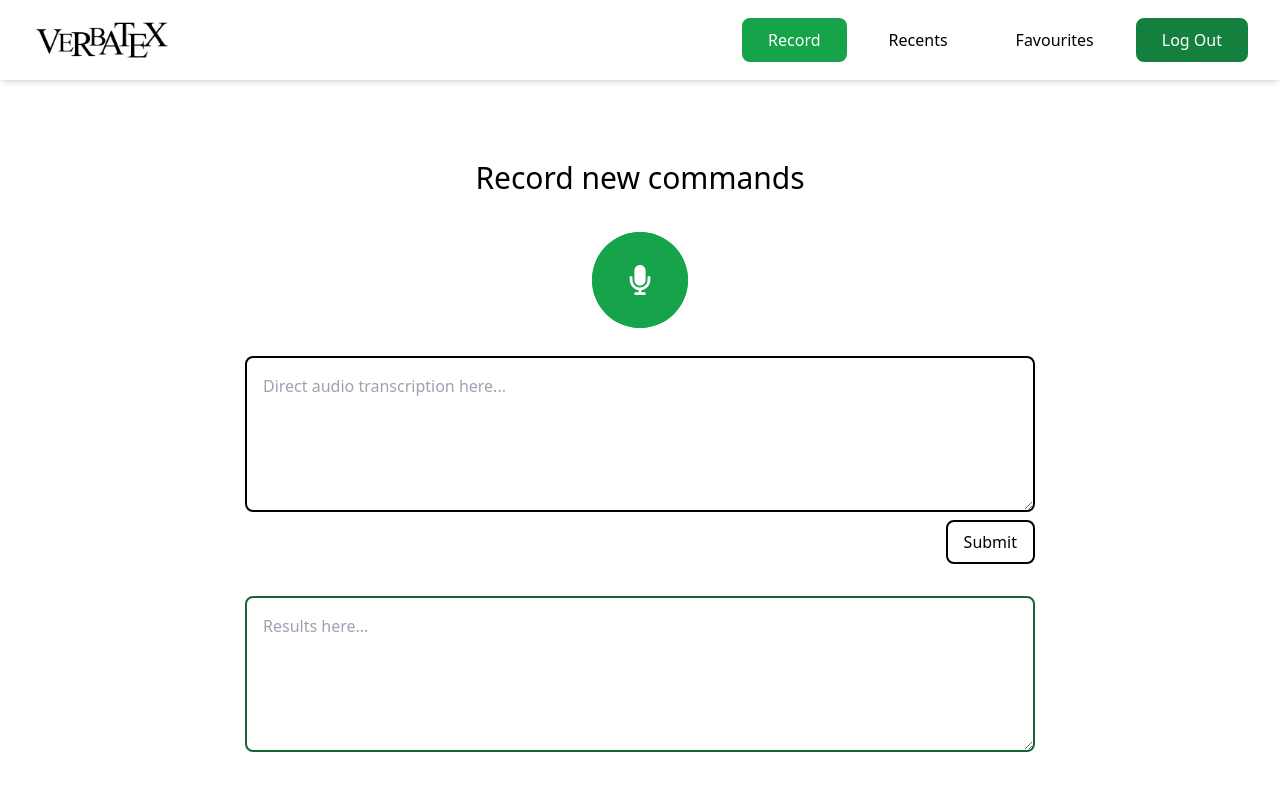
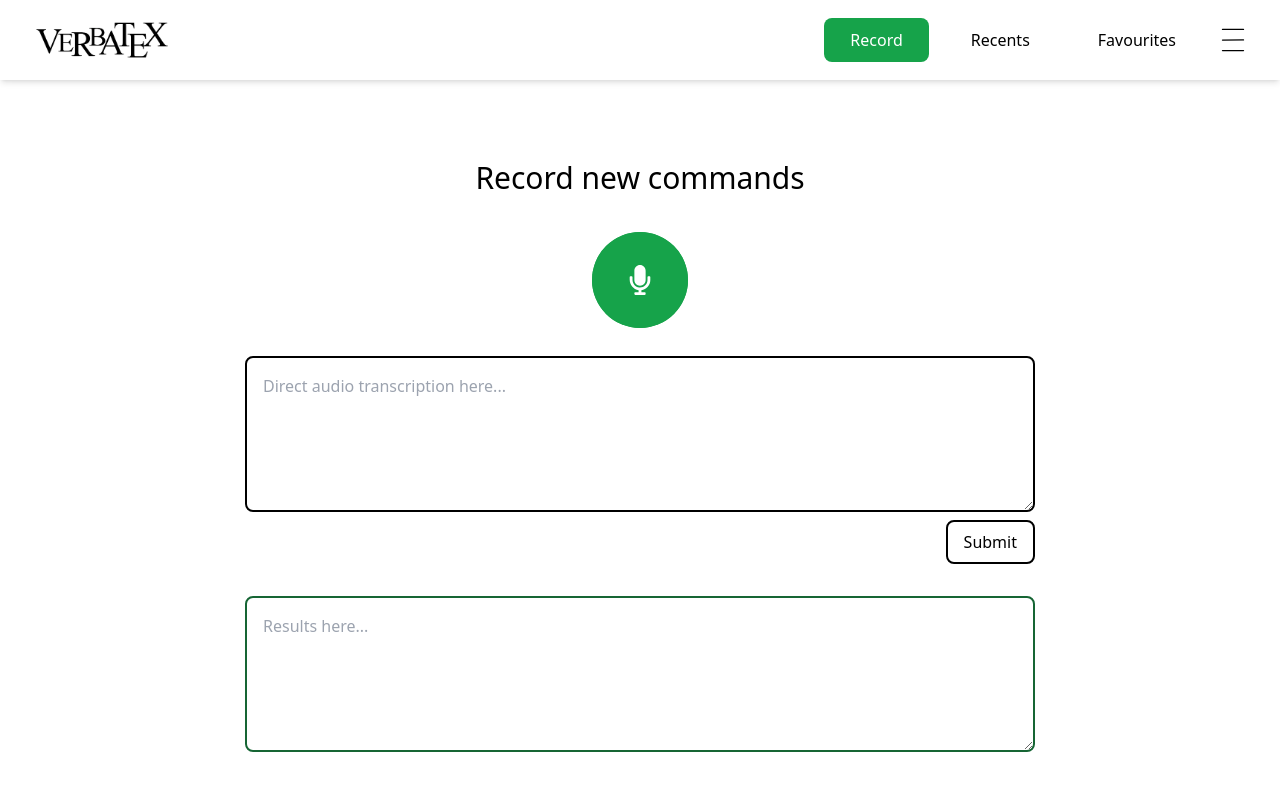
Before and after one commit to leozhang14/VerbaTeX, a React (Vite) app in the folder frontend/: page /record in a window 1280 px wide. Shown: the top 790 px of the page. Built offline with nearby package versions, Linux system fonts and the light colour scheme; no server answers.

Commit message:
added dropdown

```diff
--- /dev/null
+++ b/frontend/src/components/Dropdown.tsx
@@ -0,0 +1,80 @@
+import { useState } from "react";
+import { CiMenuBurger } from "react-icons/ci";
+import { logout } from "./Auth";
+import { useNavigate } from "react-router-dom";
+import { toast } from "react-toastify";
+
+type DropdownProps = {
+  email?: string | null;
+};
+
+function getUsernameFromEmail(email: string): string {
+  const atIndex = email.indexOf("@");
+
+  if (atIndex !== -1) {
+    return email.substring(0, atIndex);
+  }
+
+  return email;
+}
+
+const Dropdown = ({ email }: DropdownProps) => {
+  const [isOpen, setIsOpen] = useState(false);
+
+  const handleClick = () => {
+    setIsOpen(!isOpen);
+  };
+
+  const navigate = useNavigate();
+
+  const handleLogout = async () => {
+    try {
+      await logout(navigate);
+      toast.success("Logged out successfully", {
+        autoClose: 1000,
+        hideProgressBar: true,
+        position: "bottom-left",
+      });
+
+      console.log("Logged out successfully");
+    } catch (error) {
+      toast.error("Logged out successfully", {
+        autoClose: 1000,
+        hideProgressBar: true,
+        position: "bottom-left",
+      });
+      console.error("Logout failed", error);
+    }
+  };
+
+  return (
+    <div className="flex items-center relative">
+      <CiMenuBurger
+        className="text-3xl cursor-pointer hover:scale-110"
+        onClick={handleClick}
+      ></CiMenuBurger>
+
+      {isOpen && (
+        <div className="absolute right-0 top-14 w-48 bg-white border rounded-lg shadow-lg z-10 text-center">
+          <div className="flex flex-col">
+            <div className="p-2 border-b text-gray-400">
+              <span>
+                {email ? getUsernameFromEmail(email) : "not logged in"}
+              </span>
+            </div>
+
+            {/* Logout option */}
+            <div
+              className="p-3 px-3 text-gray-700 cursor-pointer hover:bg-gray-100"
+              onClick={handleLogout}
+            >
+              Log Out
+            </div>
+          </div>
+        </div>
+      )}
+    </div>
+  );
+};
+
+export default Dropdown;
--- a/frontend/src/components/Navbar.tsx
+++ b/frontend/src/components/Navbar.tsx
@@ -1,9 +1,7 @@
-import React from "react";
 import { Link } from "react-router-dom";
 import verbatex from "../assets/verbatex.png";
-import { logout } from "./Auth";
-import { useNavigate } from "react-router-dom";
-import { toast } from "react-toastify";
+import Dropdown from "./Dropdown";
+import { auth } from "../firebase";
 
 type NavbarProps = {
   title: string;
@@ -11,28 +9,6 @@ type NavbarProps = {
 };
 
 const Navbar = ({ title, location }: NavbarProps) => {
-  const navigate = useNavigate();
-
-  const handleLogout = async () => {
-    try {
-      await logout(navigate);
-      toast.success("Logged out successfully", {
-        autoClose: 1000,
-        hideProgressBar: true,
-        position: "bottom-left",
-      });
-
-      console.log("Logged out successfully");
-    } catch (error) {
-      toast.error("Logged out successfully", {
-        autoClose: 1000,
-        hideProgressBar: true,
-        position: "bottom-left",
-      });
-      console.error("Logout failed", error);
-    }
-  };
-
   return (
     <>
       <header className="fixed top-0 left-0 w-full flex justify-between items-center p-4 bg-white shadow-md z-20">
@@ -73,12 +49,7 @@ const Navbar = ({ title, location }: NavbarProps) => {
           >
             Favourites
           </Link>
-          <div
-            onClick={handleLogout}
-            className="flex p-2 px-6 border-2 border-green-700 bg-green-700 rounded-lg text-white cursor-pointer"
-          >
-            Log Out
-          </div>
+          <Dropdown email={auth.currentUser?.email}></Dropdown>
         </div>
       </header>
 
```
